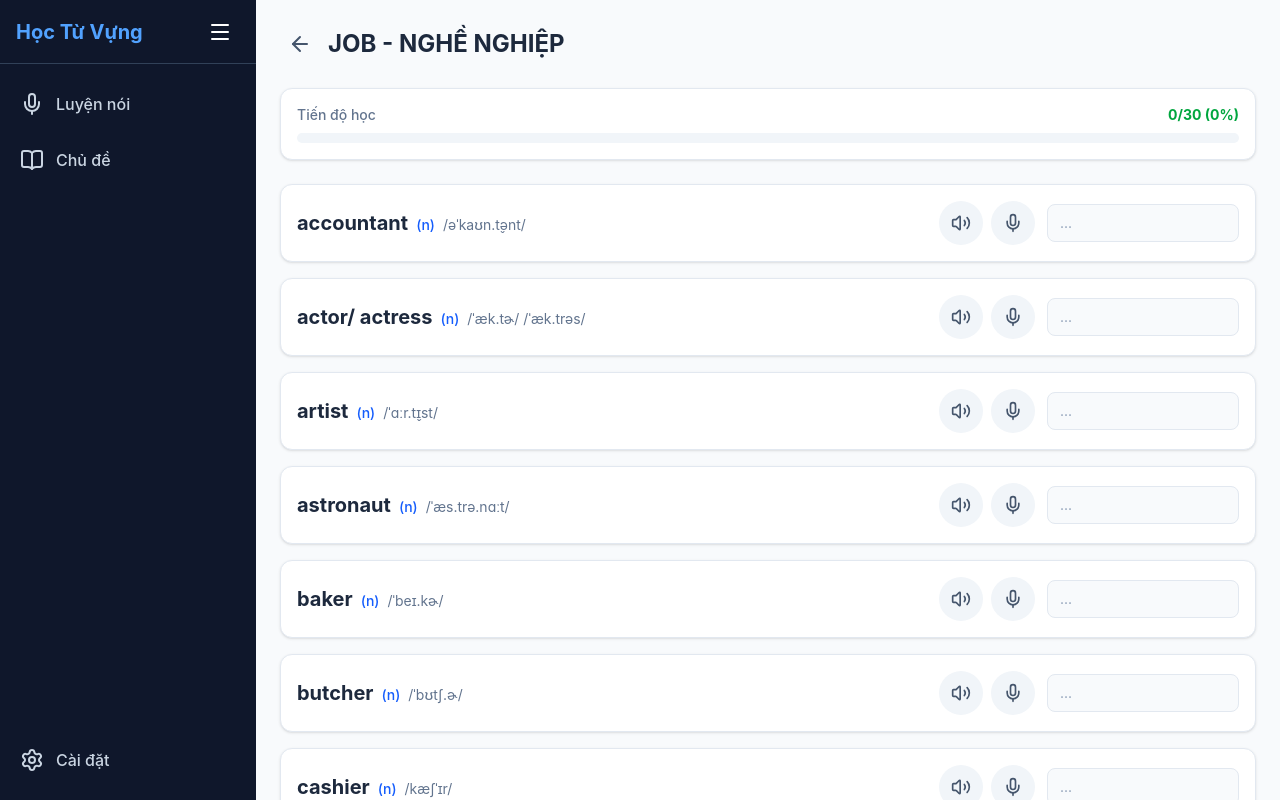
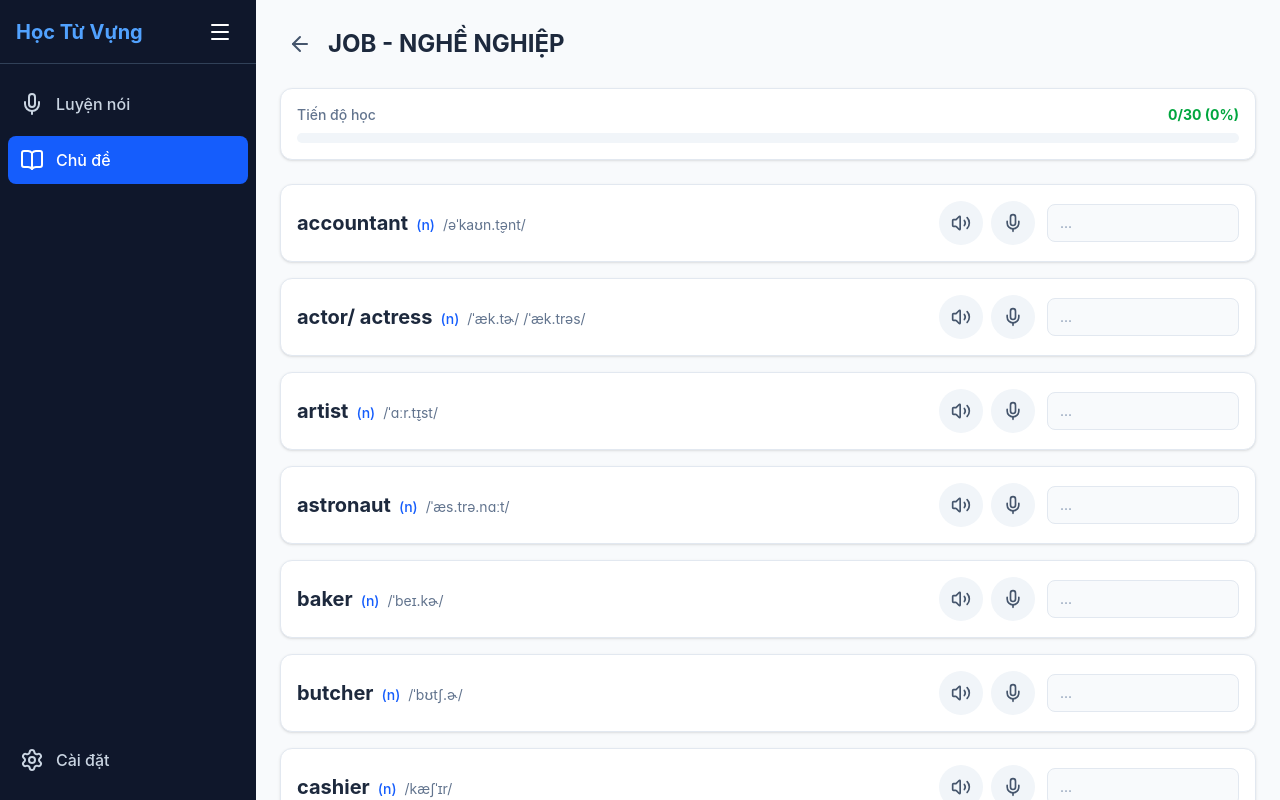
Before and after one commit to khang24k/Learn-Vocabulary, a React (Vite) app: page /topic/1 in a window 1280 px wide. Built offline with nearby package versions, Linux system fonts and the light colour scheme.

Commit message:
update chuyển trang

```diff
--- a/src/components/layout/MainLayout.tsx
+++ b/src/components/layout/MainLayout.tsx
@@ -28,7 +28,7 @@ export const MainLayout: React.FC<MainLayoutProps> = ({ children }) => {
         closeMobileSidebar={closeMobileSidebar}
       />
 
-      <main className="flex-1 flex flex-col transition-all duration-300 min-w-0 h-screen overflow-y-auto">
+      <main id="main-scroll-container" className="flex-1 flex flex-col transition-all duration-300 min-w-0 h-screen overflow-y-auto">
         {/* Mobile Header */}
         <header className="md:hidden flex items-center p-4 bg-white dark:bg-slate-800 shadow-sm border-b border-slate-200 dark:border-slate-700 sticky top-0 z-30">
           <button
--- a/src/components/layout/Sidebar.tsx
+++ b/src/components/layout/Sidebar.tsx
@@ -11,7 +11,7 @@ interface SidebarProps {
 }
 
 export const Sidebar: React.FC<SidebarProps> = ({ isCollapsed, toggleSidebar, isMobileOpen, closeMobileSidebar }) => {
-  const { t } = useSettings();
+  const { t, lastTopicId } = useSettings();
 
   return (
     <>
@@ -71,7 +71,7 @@ export const Sidebar: React.FC<SidebarProps> = ({ isCollapsed, toggleSidebar, is
             </li>
             <li>
               <NavLink
-                to="/topics"
+                to={lastTopicId ? `/topic/${lastTopicId}` : "/topics"}
                 onClick={closeMobileSidebar}
                 className={({ isActive }) =>
                   `flex items-center p-3 rounded-lg transition-colors group ${
--- a/src/components/vocabulary/TopicDetail.tsx
+++ b/src/components/vocabulary/TopicDetail.tsx
@@ -1,4 +1,4 @@
-import React from 'react';
+import React, { useEffect, useLayoutEffect } from 'react';
 import { useParams, Link } from 'react-router-dom';
 import type { Topic } from '../../types';
 import { VocabularyCard } from './VocabularyCard';
@@ -12,15 +12,54 @@ interface TopicDetailProps {
 
 export const TopicDetail: React.FC<TopicDetailProps> = ({ topics }) => {
   const { id } = useParams<{ id: string }>();
-  const { t } = useSettings();
+  const { t, setLastTopicId, setLastScrollPos, lastScrollPos } = useSettings();
   const { getTopicProgress, getLearnedCount } = useProgress();
   const topic = topics.find(t_ => t_.id === Number(id));
+
+  useLayoutEffect(() => {
+    if (topic) {
+      setLastTopicId(topic.id);
+
+      if (lastScrollPos > 0) {
+        const container = document.getElementById('main-scroll-container');
+        if (container) {
+          // Cuộn ngay lập tức trước khi trình duyệt vẽ (paint) giao diện
+          container.scrollTo({ top: lastScrollPos, behavior: 'instant' });
+        }
+      }
+    }
+  }, [topic?.id]); // Only run when topic changes, not on every render
+
+  useEffect(() => {
+    let timeoutId: NodeJS.Timeout;
+    const container = document.getElementById('main-scroll-container');
+
+    if (!container) return;
+
+    const handleScroll = () => {
+      clearTimeout(timeoutId);
+      timeoutId = setTimeout(() => {
+        setLastScrollPos(container.scrollTop);
+      }, 100);
+    };
+
+    container.addEventListener('scroll', handleScroll, { passive: true });
+    return () => {
+      container.removeEventListener('scroll', handleScroll);
+      clearTimeout(timeoutId);
+    };
+  }, [setLastScrollPos]);
+
+  const handleBackClick = () => {
+    setLastTopicId(null);
+    setLastScrollPos(0);
+  };
 
   if (!topic) {
     return (
       <div className="text-center py-10">
         <h2 className="text-2xl font-bold text-slate-700 dark:text-slate-300">{t.notFoundTopic}</h2>
-        <Link to="/topics" className="text-blue-500 hover:underline mt-4 inline-block">{t.backToList}</Link>
+        <Link to="/topics" onClick={handleBackClick} className="text-blue-500 hover:underline mt-4 inline-block">{t.backToList}</Link>
       </div>
     );
   }
@@ -28,7 +67,7 @@ export const TopicDetail: React.FC<TopicDetailProps> = ({ topics }) => {
   return (
     <div>
       <div className="flex items-center mb-6">
-        <Link to="/topics" className="p-2 hover:bg-slate-200 dark:hover:bg-slate-800 rounded-full transition-colors mr-2">
+        <Link to="/topics" onClick={handleBackClick} className="p-2 hover:bg-slate-200 dark:hover:bg-slate-800 rounded-full transition-colors mr-2">
           <ArrowLeft className="w-6 h-6 text-slate-600 dark:text-slate-300" />
         </Link>
         <h1 className="text-2xl font-bold text-slate-800 dark:text-slate-100 transition-colors">
--- a/src/components/vocabulary/TopicList.tsx
+++ b/src/components/vocabulary/TopicList.tsx
@@ -1,4 +1,4 @@
-import React from 'react';
+import React, { useEffect } from 'react';
 import type { Topic } from '../../types';
 import { Link } from 'react-router-dom';
 import { BookMarked } from 'lucide-react';
@@ -10,8 +10,14 @@ interface TopicListProps {
 }
 
 export const TopicList: React.FC<TopicListProps> = ({ topics }) => {
-  const { t } = useSettings();
+  const { t, setLastTopicId, setLastScrollPos } = useSettings();
   const { getTopicProgress, getLearnedCount } = useProgress();
+
+  useEffect(() => {
+    // Clear navigation state when explicitly viewing the topic list
+    setLastTopicId(null);
+    setLastScrollPos(0);
+  }, [setLastTopicId, setLastScrollPos]);
 
   return (
     <div>
--- a/src/contexts/SettingsContext.tsx
+++ b/src/contexts/SettingsContext.tsx
@@ -8,6 +8,10 @@ interface SettingsContextType {
   setLanguage: (lang: Language) => void;
   speechRate: number;
   setSpeechRate: (rate: number) => void;
+  lastTopicId: number | null;
+  setLastTopicId: (id: number | null) => void;
+  lastScrollPos: number;
+  setLastScrollPos: (pos: number) => void;
   t: typeof translations.vi;
 }
 
@@ -29,6 +33,16 @@ export const SettingsProvider: React.FC<{ children: ReactNode }> = ({ children }
     return saved ? parseFloat(saved) : 1.0;
   });
 
+  const [lastTopicId, setLastTopicIdState] = useState<number | null>(() => {
+    const saved = sessionStorage.getItem('lastTopicId');
+    return saved ? parseInt(saved, 10) : null;
+  });
+
+  const [lastScrollPos, setLastScrollPosState] = useState<number>(() => {
+    const saved = sessionStorage.getItem('lastScrollPos');
+    return saved ? parseInt(saved, 10) : 0;
+  });
+
   const setTheme = (newTheme: 'light' | 'dark') => {
     setThemeState(newTheme);
     localStorage.setItem('theme', newTheme);
@@ -44,6 +58,20 @@ export const SettingsProvider: React.FC<{ children: ReactNode }> = ({ children }
     localStorage.setItem('speechRate', rate.toString());
   };
 
+  const setLastTopicId = (id: number | null) => {
+    setLastTopicIdState(id);
+    if (id !== null) {
+      sessionStorage.setItem('lastTopicId', id.toString());
+    } else {
+      sessionStorage.removeItem('lastTopicId');
+    }
+  };
+
+  const setLastScrollPos = (pos: number) => {
+    setLastScrollPosState(pos);
+    sessionStorage.setItem('lastScrollPos', pos.toString());
+  };
+
   useEffect(() => {
     const root = window.document.documentElement;
     if (theme === 'dark') {
@@ -56,7 +84,14 @@ export const SettingsProvider: React.FC<{ children: ReactNode }> = ({ children }
   const t = translations[language];
 
   return (
-    <SettingsContext.Provider value={{ theme, setTheme, language, setLanguage, speechRate, setSpeechRate, t }}>
+    <SettingsContext.Provider value={{
+      theme, setTheme,
+      language, setLanguage,
+      speechRate, setSpeechRate,
+      lastTopicId, setLastTopicId,
+      lastScrollPos, setLastScrollPos,
+      t
+    }}>
       {children}
     </SettingsContext.Provider>
   );
```
